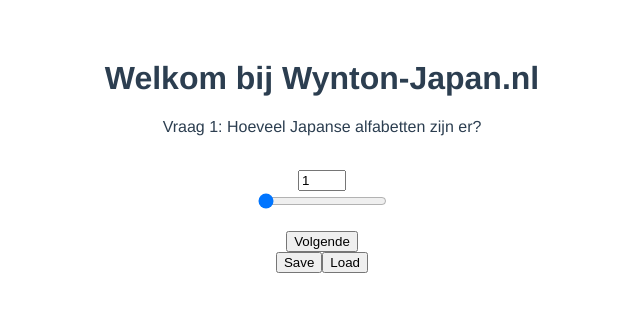
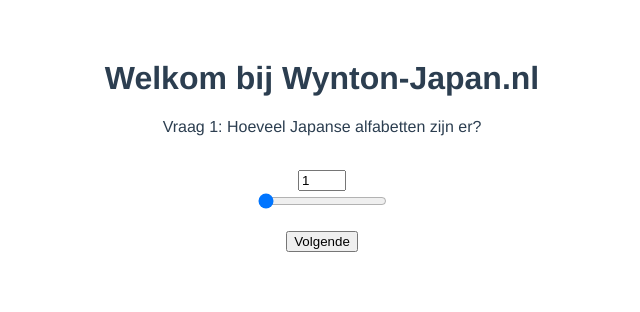
Before and after one commit to SteveWyntontje/Wynton-Japan.nl, a Vue app: page / in a window 1280 px wide. Shown: the top 312 px of the page, without its empty margins (318-958 px from the left). Built offline with nearby package versions, Linux system fonts and the light colour scheme.

Commit message:
some other stuff

```diff
--- a/src/components/HelloWorld.vue
+++ b/src/components/HelloWorld.vue
@@ -1,24 +1,21 @@
 <script setup>
-import { reactive } from 'vue';
 import { ref } from "vue";
-const loadSavebuttonReactive = reactive({ loadSaveButton: "" });
-const currentQuestionReactive = reactive({ currentQuestion: 1 });
 const questionAnswer1 = ref(1);
 </script>
 <template>
   <div class="hello">
     <h1>{{ msg }}</h1>
-    <div v-if="currentQuestionReactive.currentQuestion === 1">
+    <div v-if="currentQuestion === 1">
       <p>Vraag 1: Hoeveel Japanse alfabetten zijn er?</p>
       <br>
-      <input v-model="questionAnswer1" type="number" min="1" max="5" class="sliderInputBox" />
+      <input v-model="questionAnswer1" type="number" min=1 max=5 class="sliderInputBox" />
       <br>
-      <input v-model="questionAnswer1" type="range" min="1" max="5" class="slider" />
+      <input v-model="questionAnswer1" type="range" min=1 max=5 class="slider" />
       <br>
       <br>
       <button @click="handleClick">Volgende</button>
     </div>
-    <div v-else-if="currentQuestionReactive.currentQuestion === 2">
+    <div v-else-if="currentQuestion === 2">
       <p>Vraag 2: Hoe heten de 3 Japanse alfabetten?</p>
       <a href = "https://nl.wikipedia.org/wiki/Japans_schrift">Hint</a>
       <br>
@@ -26,9 +23,9 @@ const questionAnswer1 = ref(1);
       <br>
       <button @click="handleClick">Volgende</button>
     </div>
-    <div v-else-if="currentQuestionReactive.currentQuestion === 3">
+    <div v-else-if="currentQuestion === 3">
       <p>Vraag 3: Hoe heet dit karakter?</p>
-      <img alt="A Hiragana" src="@/assets/A-Hiragana.png" />
+      <img alt="A Hiragana" src="../assets/A-Hiragana.png" />
       <br>
       <a href="https://nl.wikipedia.org/wiki/Hiragana#Hepburn-romanisatie_van_het_hiragana-schrift">Hint</a>
       <br>
@@ -36,20 +33,16 @@ const questionAnswer1 = ref(1);
       <br>
       <button @click="handleClick">Volgende</button>
     </div>
-    <div v-else-if="currentQuestionReactive.currentQuestion === 4">
+    <div v-else-if="currentQuestion === 4">
       <p>Vraag 4: </p>
       <br>
       <input v-model="questionAnswer4" />
       <br>
       <button @click="handleClick">Volgende</button>
     </div>
-    <div v-else-if="currentQuestionReactive.currentQuestion === 5">
-      <p>Gefeliciteerd je hebt de Quiz gehaald!</p>
-      <img alt="Big trophy" src="@/assets/trophy.png" />
-    </div>
-    <div v-if="loadSaveButton === true">
-      <button @click="handleClick">Save</button>
-      <button @click="loadSavebuttonReactive.loadSaveButton = true && handleClick">Load</button>
+    <div v-else-if="currentQuestion === 5">
+      <p>Gefeliciteerd, je hebt de Quiz gehaald!</p>
+      <img alt="Big trophy" src="../assets/trophy.png" />
     </div>
   </div>
 </template>
@@ -58,7 +51,6 @@ const questionAnswer1 = ref(1);
 import { useSound } from "@vueuse/sound";
 import A1 from "../assets/A1.mp3";
 import Applause from "../assets/applause.mp3";
-import VueCookies from "vue-cookies"
 export default {
   name: "HelloWorld",
   props: {
@@ -67,9 +59,6 @@ export default {
   data: function () {
     return {
       currentQuestion: 1,
-      currentQuestionReactive: 1,
-      loadButton: false,
-      loadSaveButton: true,
       questionAnswer1: "",
       questionAnswer2: "",
       questionAnswer3: "",
@@ -94,8 +83,8 @@ export default {
     };
   },
   setup() {
-    const playA1 = useSound(A1, { volume: 1 });
-    const playApplause = useSound(Applause, { volume: 1 });
+    const { play: playA1 } = useSound(A1, { volume: 0.75 });
+    const { play: playApplause} = useSound(Applause, { volume: 0.75 });
 
     return {
       playA1,
@@ -104,8 +93,8 @@ export default {
   },
   methods: {
     handleClick() {
-      if (this.currentQuestionReactive === 1) {
-        if (this.questionAnswer1 === "3") {
+      if (this.currentQuestion === 1) {
+        if (this.questionAnswer1 === 3) {
           this.playApplause;
           this.currentQuestion++;
           return;
@@ -115,25 +104,43 @@ export default {
           return
         }
       }
-      if (this.currentQuestionReactive === 2) {
+      if (this.currentQuestion === 2) {
         if (this.questionAnswer2 === "Hiragana, Katakana, Kanji") {
           this.playApplause;
           this.currentQuestion++;
           return;
         }
-        else {
-          if (this.questionAnswer2 === "Kanji, Hiragana, Katakana") {
+        else if (this.questionAnswer2 === "Hiragana, Kanji, Katakana") {
+          this.playApplause;
+          this.currentQuestion++;
+          return;
+        }
+        else if (this.questionAnswer2 === "Katakana, Kanji, Hiragana") {
             this.playApplause;
             this.currentQuestion++;
             return;
-          }
-          else {
-            this.playA1;
+        }
+        else if (this.questionAnswer2 === "Katakana, Hiragana, Kanji") {
+            this.playApplause;
+            this.currentQuestion++;
             return;
-          }
+        }
+        else if (this.questionAnswer2 === "Kanji, Hiragana, Katakana") {
+            this.playApplause;
+            this.currentQuestion++;
+            return;
+        }
+        else if (this.questionAnswer2 === "Kanji, Katakana, Hiragana") {
+            this.playApplause;
+            this.currentQuestion++;
+            return;
+        }
+        else {
+          this.playA1;
+           return;
         }
       }
-      if (this.currentQuestionReactive === 3) {
+      if (this.currentQuestion === 3) {
         if (this.questionAnswer3 === "a") {
           this.playApplause;
           this.currentQuestion++;
@@ -144,10 +151,9 @@ export default {
           return;
         }
       }
-      if (this.currentQuestionReactive === 4) {
+      if (this.currentQuestion === 4) {
         if (this.questionAnswer4 === "vraag 4") {
           this.playApplause;
-          this.saveButton++;
           this.currentQuestion++;
           return;
         }
@@ -156,92 +162,13 @@ export default {
           return;
         }
       }
-      if (this.currentQuestionReactive === 5) {
-        this.loadSaveButton === false
-      }
-      if (this.currentQuestionReactive === 1) {
-        VueCookies.set("currentQuestionSave", "1")
-      }
-      if (this.currentQuestionReactive === 2) {
-        VueCookies.set("currentQuestionSave", "2")
-      }
-      if (this.currentQuestionReactive === 3) {
-        VueCookies.set("currentQuestionSave", "3")
-      }
-      if (this.currentQuestionReactive === 4) {
-        VueCookies.set("currentQuestionSave", "4")
-      }
-      if (this.currentQuestionReactive === 5) {
-        VueCookies.set("currentQuestionSave", "5")
-      }
-      if (this.currentQuestionReactive === 6) {
-        VueCookies.set("currentQuestionSave", "6")
-      }
-      if (this.currentQuestionReactive === 7) {
-        VueCookies.set("currentQuestionSave", "7")
-      }
-      if (this.currentQuestionReactive === 8) {
-        VueCookies.set("currentQuestionSave", "8")
-      }
-      if (this.currentQuestionReactive === 9) {
-        VueCookies.set("currentQuestionSave", "9")
-      }
-      if (this.currentQuestionReactive === 10) {
-        VueCookies.set("currentQuestionSave", "10")
-      }
-      if (this.currentQuestionReactive === 11) {
-        VueCookies.set("currentQuestionSave", "11")
-      }
-      if (this.currentQuestionReactive === 12) {
-        VueCookies.set("currentQuestionSave", "12")
-      }
-      if (this.currentQuestionReactive === 13) {
-        VueCookies.set("currentQuestionSave", "13")
-      }
-      if (this.currentQuestionReactive === 14) {
-        VueCookies.set("currentQuestionSave", "14")
-      }
-      if (this.currentQuestionReactive === 15) {
-        VueCookies.set("currentQuestionSave", "15")
-      }
-      if (this.currentQuestionReactive === 16) {
-        VueCookies.set("currentQuestionSave", "16")
-      }
-      if (this.currentQuestionReactive === 17) {
-        VueCookies.set("currentQuestionSave", "17")
-      }
-      if (this.currentQuestionReactive === 18) {
-        VueCookies.set("currentQuestionSave", "18")
-      }
-      if (this.currentQuestionReactive === 19) {
-        VueCookies.set("currentQuestionSave", "19")
-      }
-      if (this.currentQuestionReactive === 20) {
-        VueCookies.set("currentQuestionSave", "20")
-      }
-      if (this.currentQuestionReactive === 21) {
-        VueCookies.set("currentQuestionSave", "21")
-      }
-      if (this.currentQuestionReactive === 22) {
-        VueCookies.set("currentQuestionSave", "22")
-      }
-      if (this.currentQuestionReactive === 23) {
-        VueCookies.set("currentQuestionSave", "23")
-      }
-      if (this.currentQuestionReactive === 24) {
-        VueCookies.set("currentQuestionSave", "24")
-      }
-      if (this.loadButton === true) {
-        this.currentQuestionReactive.currentQuestion = VueCookies.get("currentQuestionSave")
-        this.loadButton = false;
-      }
     }
   },
 };
 </script>
 
 <!-- Add "scoped" attribute to limit CSS to this component only -->
-<style scoped>
+<style>
 h3 {
   margin: 40px 0 0;
 }
@@ -253,7 +180,13 @@ li {
   display: inline-block;
   margin: 0 10px;
 }
-a {
-  color: #42b983;
+:link {
+  color: #0000EE;
 }
+:visited {
+  color: #551A8B;
+}
+:link:active, :visited:active {
+  color: #FF0000;
+  }
 </style>
```
Also changed, not shown: 1 other file (tests, documents, lock files or other folders).
